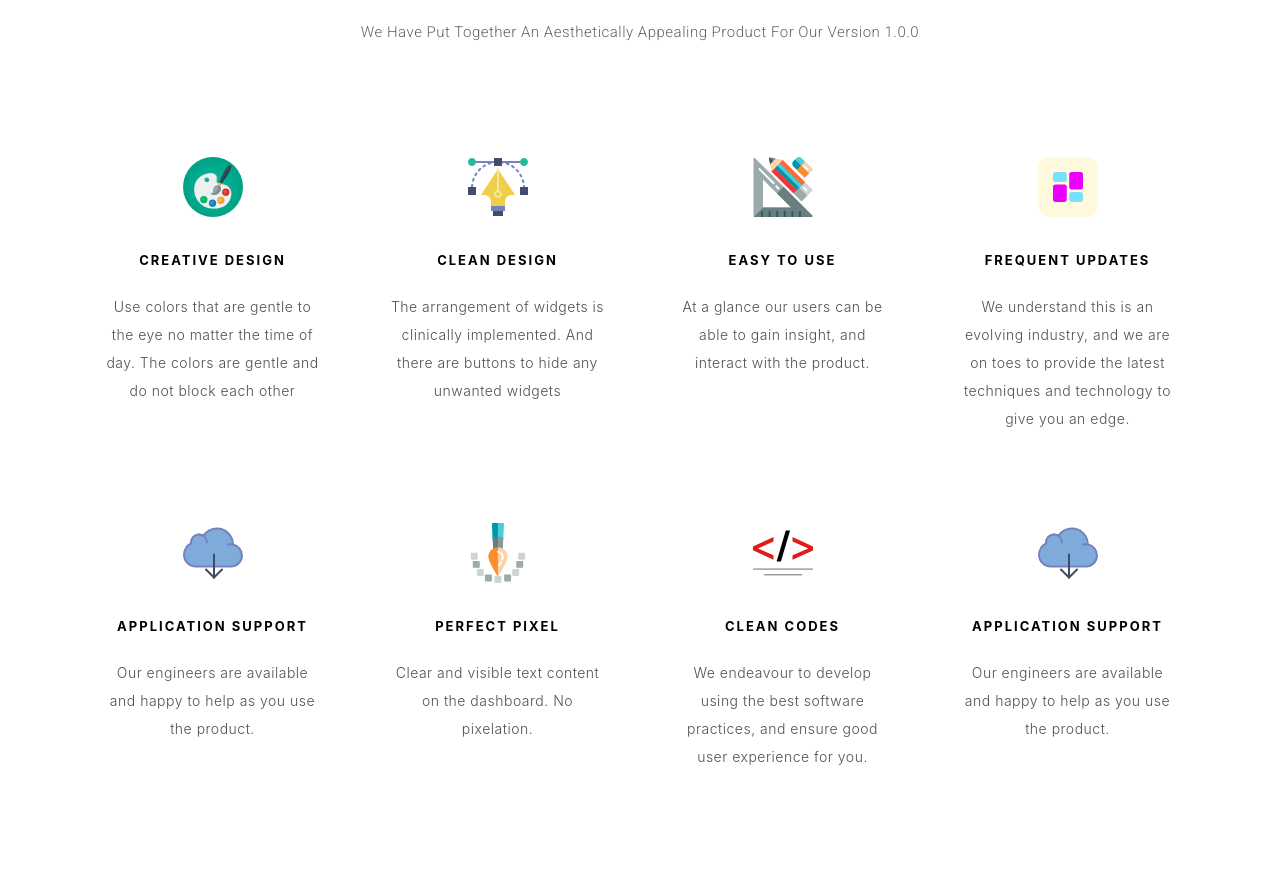
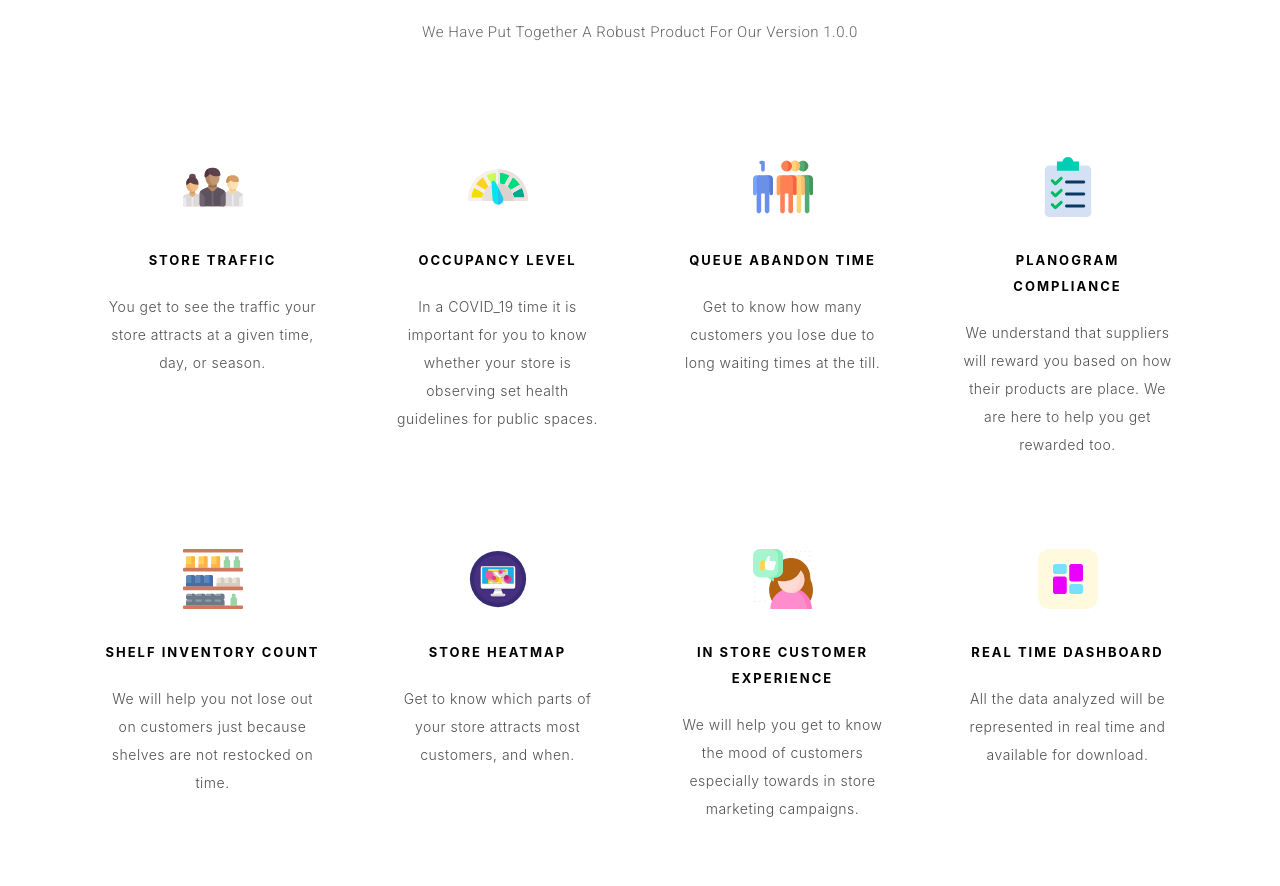
Before and after one commit to JobCollins/taio, a plain HTML site: page index.html in a window 1280 px wide. Shown: the part 2221-3107 px from the top of the page. Drawn offline with nearby package versions, Linux system fonts and the light colour scheme.

Commit message:
Chore: Features Clean Up

```diff
--- a/index.html
+++ b/index.html
@@ -169,73 +169,73 @@
       <div class="container" data-aos="fade-up">
         <div class="section-title text-center">
           <h2>Amazing Features.</h2>
-          <p class="separator">We have put together an aesthetically appealing product for our version 1.0.0</p>
+          <p class="separator">We have put together a robust product for our version 1.0.0</p>
         </div>
 
         <div class="row" data-aos="fade-up" data-aos-delay="100">
 
           <div class="col-md-6 col-lg-3">
             <div class="feature-block">
-              <img src="assets/img/svg/paint-palette.svg" alt="img" class="img-fluid">
-              <h4>creative design</h4>
-              <p>Use colors that are gentle to the eye no matter the time of day. The colors are gentle and do not block each other</p>
+              <img src="assets/img/svg/group.svg" alt="img" class="img-fluid">
+              <h4>Store Traffic</h4>
+              <p>You get to see the traffic your store attracts at a given time, day, or season.</p>
             </div>
           </div>
 
           <div class="col-md-6 col-lg-3">
             <div class="feature-block">
-              <img src="assets/img/svg/vector.svg" alt="img" class="img-fluid">
-              <h4>Clean Design</h4>
-              <p>The arrangement of widgets is clinically implemented. And there are buttons to hide any unwanted widgets</p>
+              <img src="assets/img/svg/gauge.svg" alt="img" class="img-fluid">
+              <h4>Occupancy Level</h4>
+              <p>In a COVID_19 time it is important for you to know whether your store is observing set health guidelines for public spaces.</p>
             </div>
           </div>
 
           <div class="col-md-6 col-lg-3">
             <div class="feature-block">
-              <img src="assets/img/svg/design-tool.svg" alt="img" class="img-fluid">
-              <h4>easy to use</h4>
-              <p>At a glance our users can be able to gain insight, and interact with the product.</p>
+              <img src="assets/img/svg/queue.svg" alt="img" class="img-fluid">
+              <h4>Queue Abandon Time</h4>
+              <p>Get to know how many customers you lose due to long waiting times at the till.</p>
+            </div>
+          </div>
+
+          <div class="col-md-6 col-lg-3">
+            <div class="feature-block">
+              <img src="assets/img/svg/comply.svg" alt="img" class="img-fluid">
+              <h4>Planogram Compliance</h4>
+              <p>We understand that suppliers will reward you based on how their products are place. We are here to help you get rewarded too.</p>
+            </div>
+          </div>
+
+          <div class="col-md-6 col-lg-3">
+            <div class="feature-block">
+              <img src="assets/img/svg/shelf.svg" alt="img" class="img-fluid">
+              <h4>Shelf Inventory Count</h4>
+              <p>We will help you not lose out on customers just because shelves are not restocked on time.</p>
+            </div>
+          </div>
+
+
+          <div class="col-md-6 col-lg-3">
+            <div class="feature-block">
+              <img src="assets/img/svg/heatmap.svg" alt="img" class="img-fluid">
+              <h4>Store Heatmap</h4>
+              <p>Get to know which parts of your store attracts most customers, and when.</p>
+            </div>
+          </div>
+
+          <div class="col-md-6 col-lg-3">
+            <div class="feature-block">
+              <img src="assets/img/svg/customer.svg" alt="img" class="img-fluid">
+              <h4>In Store Customer Experience</h4>
+              <p>We will help you get to know the mood of customers especially towards in store marketing campaigns.</p>
             </div>
           </div>
 
           <div class="col-md-6 col-lg-3">
             <div class="feature-block">
               <img src="assets/img/svg/asteroid.svg" alt="img" class="img-fluid">
-              <h4>Frequent Updates</h4>
-              <p>We understand this is an evolving industry, and we are on toes to provide the latest techniques and technology to give you an edge.</p>
-            </div>
-          </div>
-
-          <div class="col-md-6 col-lg-3">
-            <div class="feature-block">
-              <img src="assets/img/svg/cloud-computing.svg" alt="img" class="img-fluid">
-              <h4>Application support</h4>
-              <p>Our engineers are available and happy to help as you use the product.</p>
-            </div>
-          </div>
-
-
-          <div class="col-md-6 col-lg-3">
-            <div class="feature-block">
-              <img src="assets/img/svg/pixel.svg" alt="img" class="img-fluid">
-              <h4>Perfect Pixel</h4>
-              <p>Clear and visible text content on the dashboard. No pixelation.</p>
-            </div>
-          </div>
-
-          <div class="col-md-6 col-lg-3">
-            <div class="feature-block">
-              <img src="assets/img/svg/code.svg" alt="img" class="img-fluid">
-              <h4>clean codes</h4>
-              <p>We endeavour to develop using the best software practices, and ensure good user experience for you.</p>
-            </div>
-          </div>
-
-          <div class="col-md-6 col-lg-3">
-            <div class="feature-block">
-              <img src="assets/img/svg/cloud-computing.svg" alt="img" class="img-fluid">
-              <h4>Application support</h4>
-              <p>Our engineers are available and happy to help as you use the product.</p>
+              <h4>Real Time Dashboard</h4>
+              <p>All the data analyzed will be represented in real time and available for download.</p>
             </div>
           </div>
 
```
Also changed, not shown: assets/img/svg/comply.svg (added), assets/img/svg/customer.svg (added), assets/img/svg/gauge.svg (added), assets/img/svg/group.svg (added), assets/img/svg/heatmap.svg (added), assets/img/svg/queue.svg (added), assets/img/svg/shelf.svg (added).
